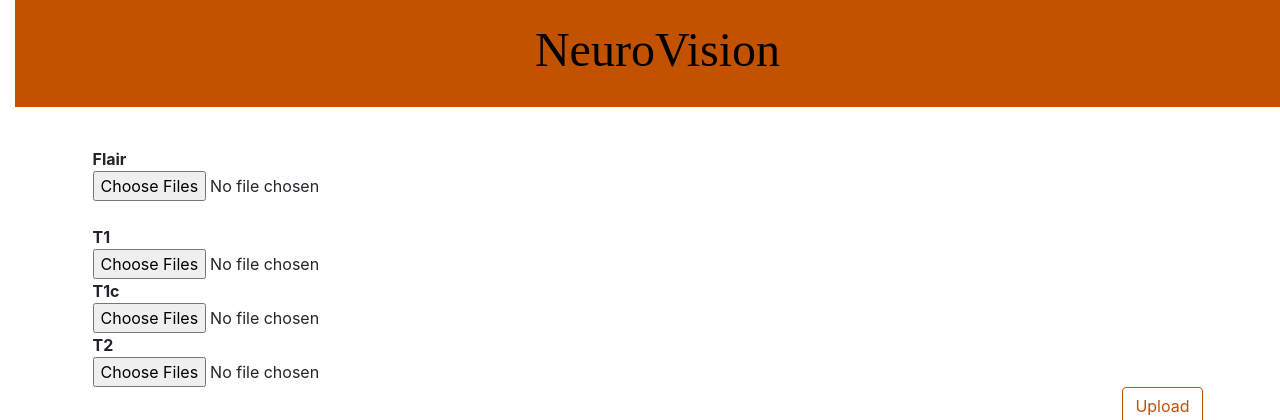
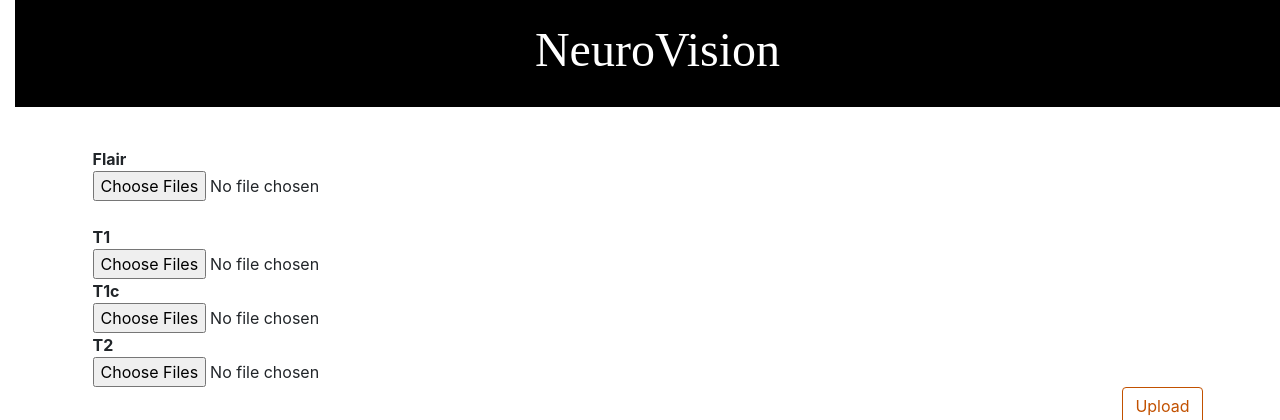
Before and after one commit to Neuro-Vision/NeuroVision, a Django app: page / in a window 1280 px wide. Shown: the top 420 px of the page. Run offline with Django 3.2, Linux system fonts and the light colour scheme.

Commit message:
initial commit

```diff
--- a/segmentation/static/css/main.css
+++ b/segmentation/static/css/main.css
@@ -9,7 +9,7 @@ body {
 }
 
 .page-header {
-    background-color: #C25100;
+    background-color: #000000;
     margin-top: 0;
     margin-bottom: 40px;
     padding: 20px 20px 20px 40px;
@@ -19,7 +19,7 @@ body {
 .page-header h1 a,
 .page-header h1 a:visited,
 .page-header h1 a:active {
-    color: #000000;
+    color: #ffffff;
     font-size: 36pt;
     text-decoration: none;
 }
```
